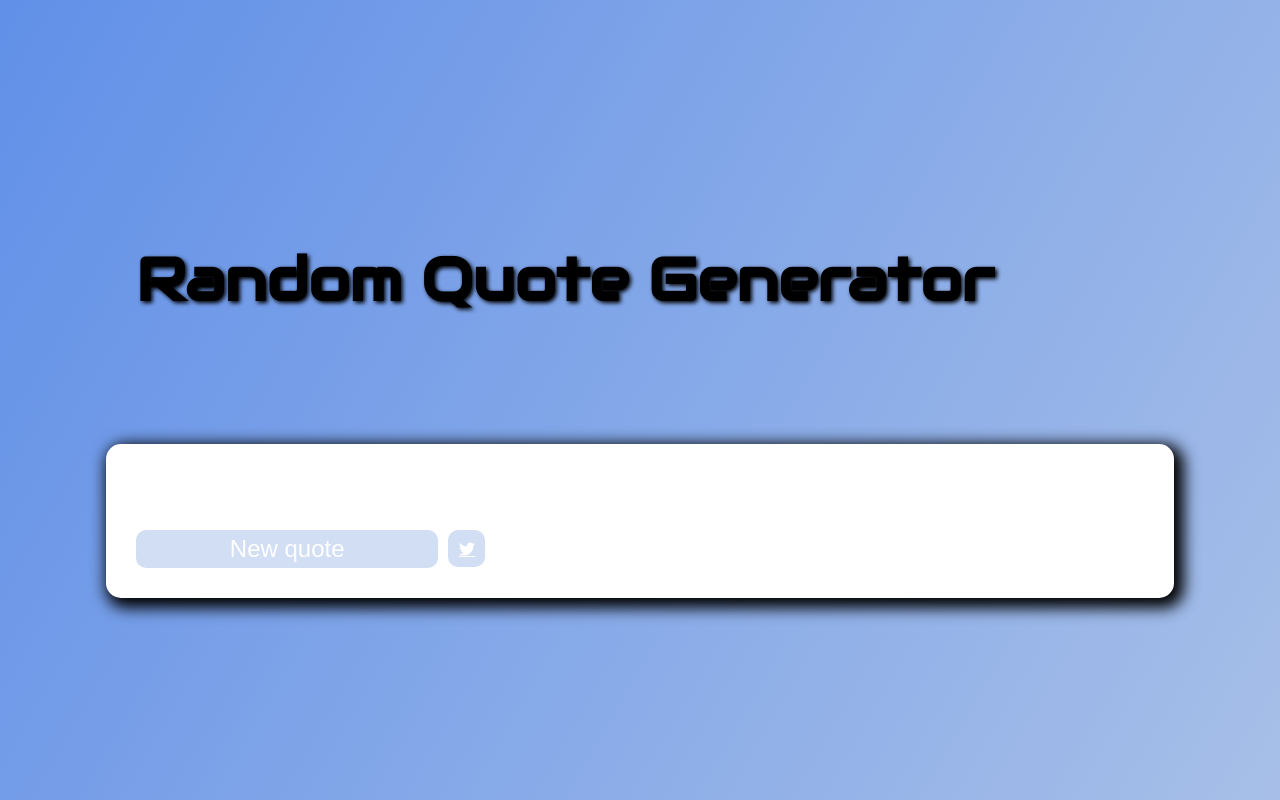
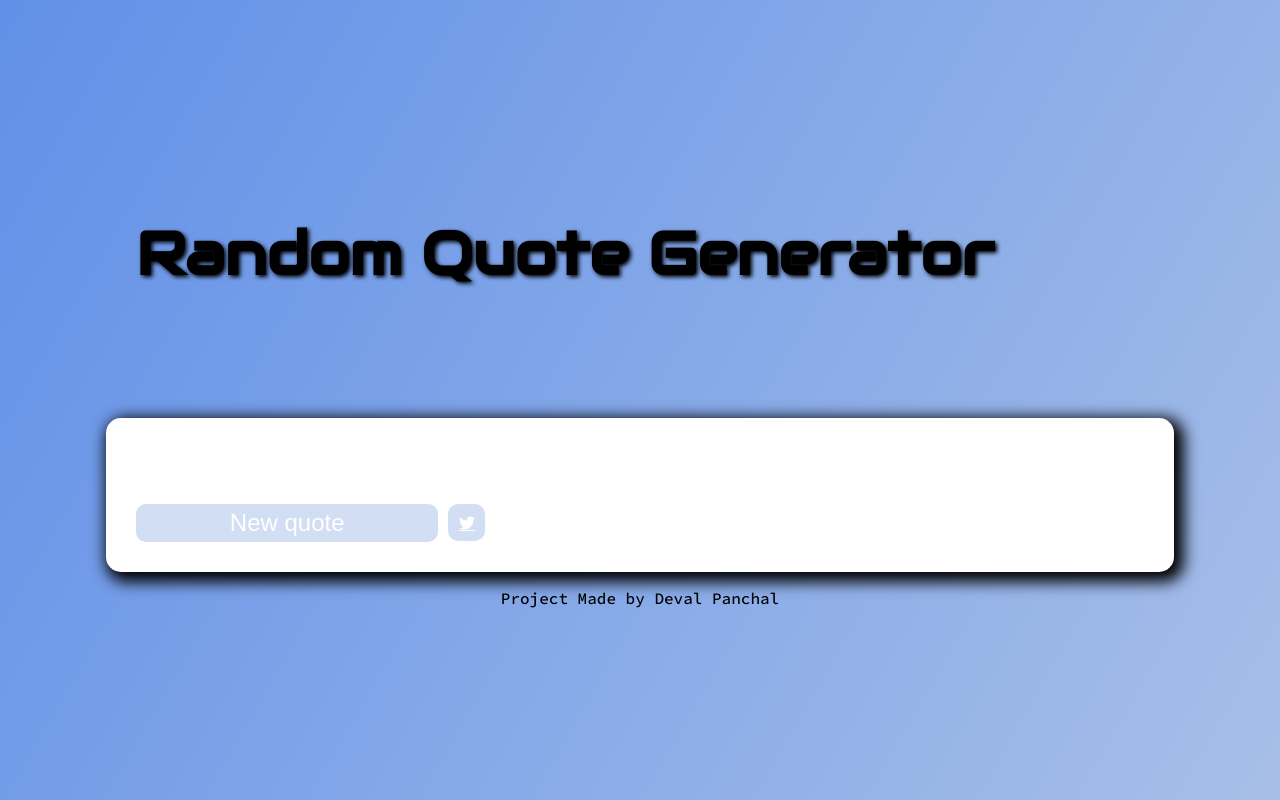
Before and after one commit to DevalPanchal/Random-Quote-Machine, a React (Create React App) app: page / in a window 1280 px wide. Built offline with nearby package versions, Linux system fonts and the light colour scheme; no server answers.

Commit message:
Added author to frontend

```diff
--- a/src/App.css
+++ b/src/App.css
@@ -131,6 +131,11 @@ a:hover {
   opacity: 1;
 }
 
+.author-container {
+  display: flex;
+  justify-content: center;
+}
+
 @media screen and (max-width: 1200px) {
   #quote-box {
     width: 95%;
--- a/src/App.js
+++ b/src/App.js
@@ -78,6 +78,10 @@ export default class App extends Component {
           </div>
 
         </div>
+        <div className="author-container">
+          <p>Project Made by Deval Panchal</p>
+        </div>
+
       </div>
     );
   }
```
Also changed, not shown: 1 other file (tests, documents, lock files or other folders).
